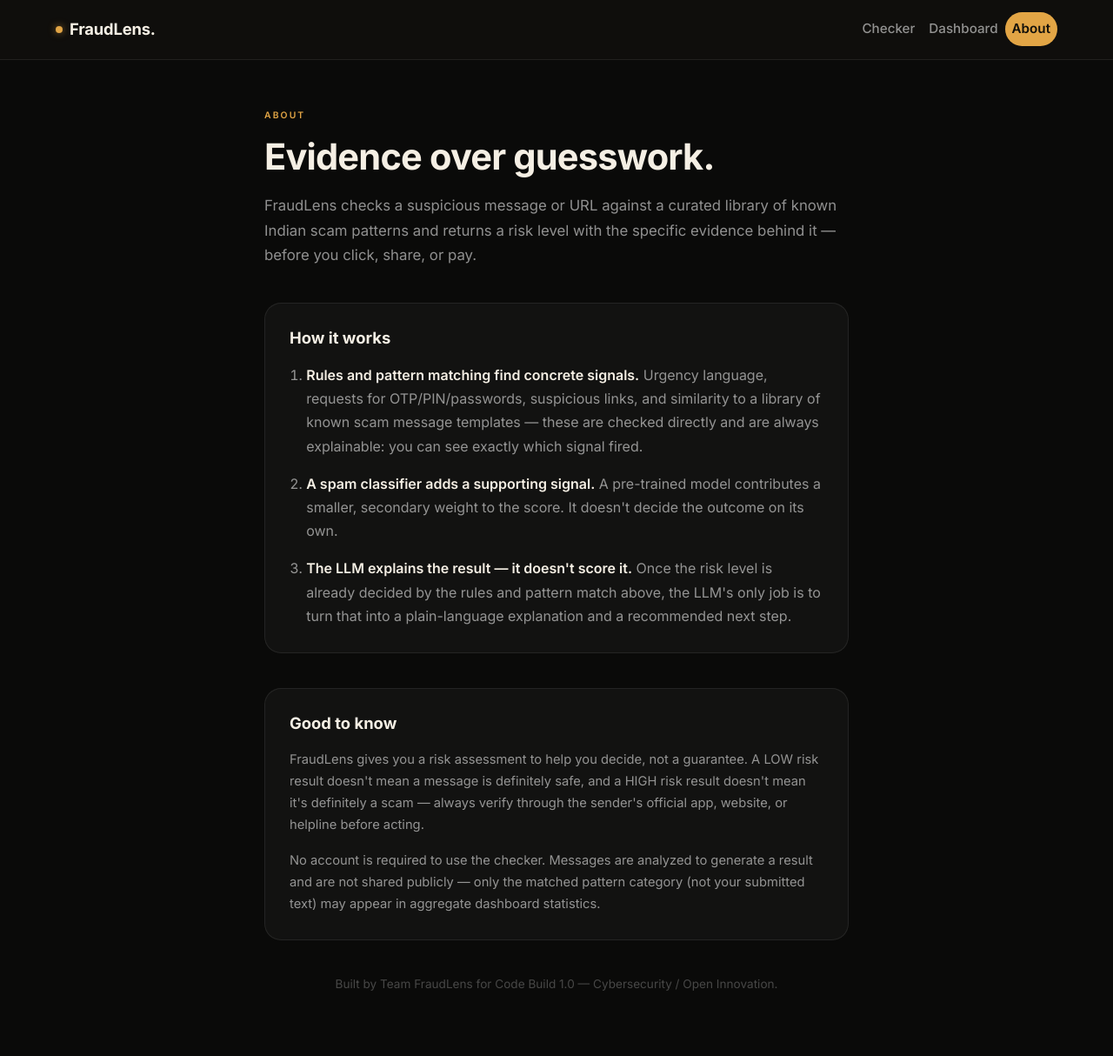
After one commit to rudraksh-codes/FraudLens, a Django app: page /about/ in a window 1280 px wide. The commit adds this page. Shown: the whole page at 87% size. Run offline with Django 5.2, Linux system fonts and the light colour scheme; parts of the project's set-up code (start-up, migrations or seed data) failed here and were passed over.

Commit message:
feat: add the about page

```diff
--- a/checker/services/ml_model.py
+++ b/checker/services/ml_model.py
@@ -12,6 +12,8 @@ from pathlib import Path
 NLTK_DATA_DIR = Path(__file__).resolve().parent.parent.parent / "nltk_data"
 if str(NLTK_DATA_DIR) not in nltk.data.path:
     nltk.data.path.append(str(NLTK_DATA_DIR))
+
+print("NLTK search paths:", nltk.data.path, flush=True)
 
 ps = PorterStemmer()
 
@@ -39,6 +41,7 @@ def transform_text(text):
         y.append(ps.stem(i))
 
     return " ".join(y)
+
 
 tfidf = pickle.load(open('ml_models/vectorizer.pkl','rb'))
 model = pickle.load(open('ml_models/model.pkl','rb'))
--- a/fraud_lens/urls.py
+++ b/fraud_lens/urls.py
@@ -21,5 +21,6 @@ from .import views
 urlpatterns = [
     path('admin/', admin.site.urls),
     path('', include("checker.urls")),
-    path('dashboard/', include("dashboard.urls"))
+    path('dashboard/', include("dashboard.urls")),
+    path('about/', views.about, name = 'about'),
 ]
--- a/fraud_lens/views.py
+++ b/fraud_lens/views.py
@@ -1 +1,5 @@
 from django.shortcuts import render
+
+
+def about(request):
+    return render(request, 'about.html')
--- /dev/null
+++ b/static/css/about.css
@@ -0,0 +1,92 @@
+/* ================================================================
+   FraudLens – About
+   Page-specific stylesheet. Uses variables defined in theme.css.
+   ================================================================ */
+
+.about-section {
+    min-height: calc(100vh - 72px);
+    padding: 3.5rem 0 4.5rem;
+}
+
+.about-container {
+    width: 100%;
+    max-width: 720px;
+    margin: 0 auto;
+    padding: 0 1.5rem;
+}
+
+.about-section .eyebrow {
+    margin: 0 0 1rem;
+    font-size: 0.65rem;
+    letter-spacing: 0.2em;
+    text-transform: uppercase;
+    color: var(--fl-accent);
+    font-weight: 600;
+}
+
+.about-heading {
+    margin: 0 0 1rem;
+    font-size: clamp(1.9rem, 5vw, 2.6rem);
+    font-weight: 700;
+    letter-spacing: -0.02em;
+    color: var(--fl-text);
+}
+
+.about-subtitle {
+    margin: 0 0 2.5rem;
+    font-size: 1.05rem;
+    line-height: 1.7;
+    color: var(--fl-muted);
+}
+
+.about-block {
+    margin-bottom: 2.5rem;
+    padding: 1.75rem;
+    background: var(--fl-panel);
+    border: 1px solid var(--fl-border);
+    border-radius: 1.2rem;
+}
+
+.about-block h2 {
+    margin: 0 0 1.2rem;
+    font-size: 1.15rem;
+    font-weight: 700;
+    color: var(--fl-text);
+}
+
+.how-it-works {
+    margin: 0;
+    padding-left: 1.2rem;
+    color: var(--fl-muted);
+    line-height: 1.7;
+}
+
+.how-it-works li {
+    margin-bottom: 1rem;
+}
+
+.how-it-works li:last-child {
+    margin-bottom: 0;
+}
+
+.how-it-works strong {
+    color: var(--fl-text);
+    font-weight: 600;
+}
+
+.about-block.disclaimer p {
+    margin: 0 0 1rem;
+    color: var(--fl-muted);
+    font-size: 0.92rem;
+    line-height: 1.7;
+}
+
+.about-block.disclaimer p:last-child {
+    margin-bottom: 0;
+}
+
+.about-footer {
+    color: var(--fl-subtle);
+    font-size: 0.85rem;
+    text-align: center;
+}
--- /dev/null
+++ b/template/about.html
@@ -0,0 +1,66 @@
+{% extends 'base.html' %}
+{% load static %}
+
+{% block extra_css %}
+<link rel="stylesheet" href="{% static 'css/about.css' %}">
+{% endblock %}
+
+{% block content %}
+<main class="about-section">
+    <div class="container about-container">
+
+        <p class="eyebrow">ABOUT</p>
+        <h1 class="about-heading">Evidence over guesswork.</h1>
+        <p class="about-subtitle">
+            FraudLens checks a suspicious message or URL against a curated library of
+            known Indian scam patterns and returns a risk level with the specific
+            evidence behind it — before you click, share, or pay.
+        </p>
+
+        <section class="about-block">
+            <h2>How it works</h2>
+            <ol class="how-it-works">
+                <li>
+                    <strong>Rules and pattern matching find concrete signals.</strong>
+                    Urgency language, requests for OTP/PIN/passwords, suspicious links, and
+                    similarity to a library of known scam message templates — these are
+                    checked directly and are always explainable: you can see exactly which
+                    signal fired.
+                </li>
+                <li>
+                    <strong>A spam classifier adds a supporting signal.</strong>
+                    A pre-trained model contributes a smaller, secondary weight to the score.
+                    It doesn't decide the outcome on its own.
+                </li>
+                <li>
+                    <strong>The LLM explains the result — it doesn't score it.</strong>
+                    Once the risk level is already decided by the rules and pattern match
+                    above, the LLM's only job is to turn that into a plain-language
+                    explanation and a recommended next step.
+                </li>
+            </ol>
+        </section>
+
+        <section class="about-block disclaimer">
+            <h2>Good to know</h2>
+            <p>
+                FraudLens gives you a risk assessment to help you decide, not a guarantee.
+                A LOW risk result doesn't mean a message is definitely safe, and a HIGH
+                risk result doesn't mean it's definitely a scam — always verify through the
+                sender's official app, website, or helpline before acting.
+            </p>
+            <p>
+                No account is required to use the checker. Messages are analyzed to
+                generate a result and are not shared publicly — only the matched pattern
+                category (not your submitted text) may appear in aggregate dashboard
+                statistics.
+            </p>
+        </section>
+
+        <footer class="about-footer">
+            Built by Team FraudLens for Code Build 1.0 — Cybersecurity / Open Innovation.
+        </footer>
+
+    </div>
+</main>
+{% endblock %}
```
Also changed, not shown: dashboard/views.py (+58 -2 lines), template/dashboard.html (+10 -34 lines), 1 other file.
